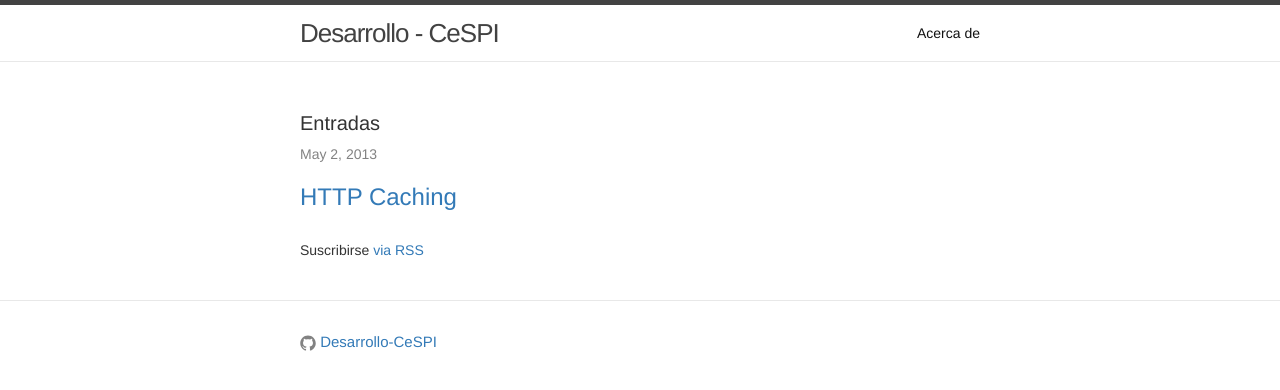
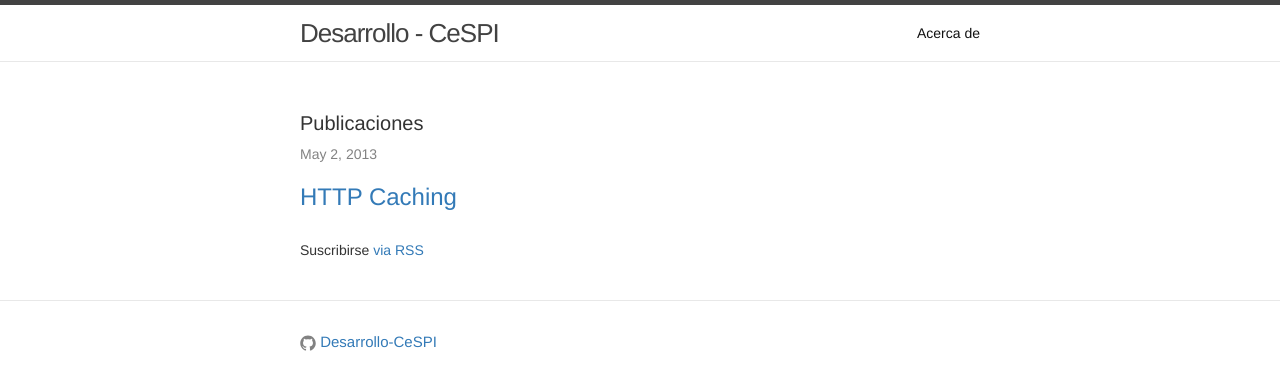
Before and after one commit to Desarrollo-CeSPI/desarrollo-cespi.github.io, a Jekyll site: the page built from index.html, in a window 1280 px wide. Shown: the top 390 px of the page. Built offline with Jekyll 4.4.1, drawn with Linux system fonts in a browser that asks for light colours.

Commit message:
Changed translation.

```diff
--- a/index.html
+++ b/index.html
@@ -4,7 +4,7 @@ layout: default
 
 <div class="home">
 
-  <h1 class="page-heading">Entradas</h1>
+  <h1 class="page-heading">Publicaciones</h1>
 
   <ul class="post-list">
     {% for post in site.posts %}
```
